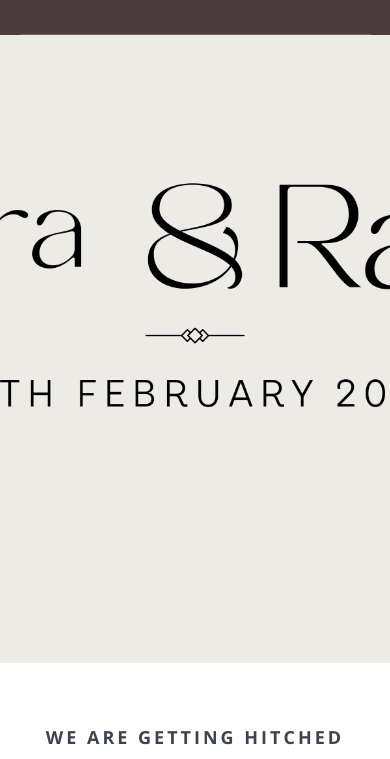
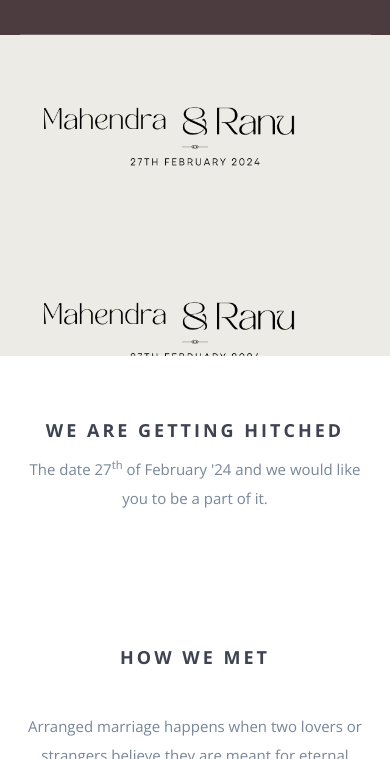
Before and after one commit to Mahendrasun/wedding, a website: page index.html in a window 390 px wide. Shown: the part 87-846 px from the top of the page. Drawn offline with nearby package versions, Linux system fonts and the light colour scheme; some packages are replaced by stand-ins of ours; files whose address does not match are found by name.

Commit message:
responsive correction

```diff
--- a/css/queries.css
+++ b/css/queries.css
@@ -10,6 +10,17 @@
     }
 
 }
+@media (min-width:320px)  {
+  .hero {
+    min-height: 443px;
+    background: url("../img/Banner-mobile.png") center center;
+    -webkit-background-size: cover;
+    -moz-background-size: cover;
+    -o-background-size: cover;
+    background-size: contain;;
+    position: relative;
+    background-repeat-y: no-repeat;
+  }
 
 @media screen and (max-width: 1024px) {
     .hero .hero-content {
```
Also changed, not shown: img/Banner-mobile.png (added).
